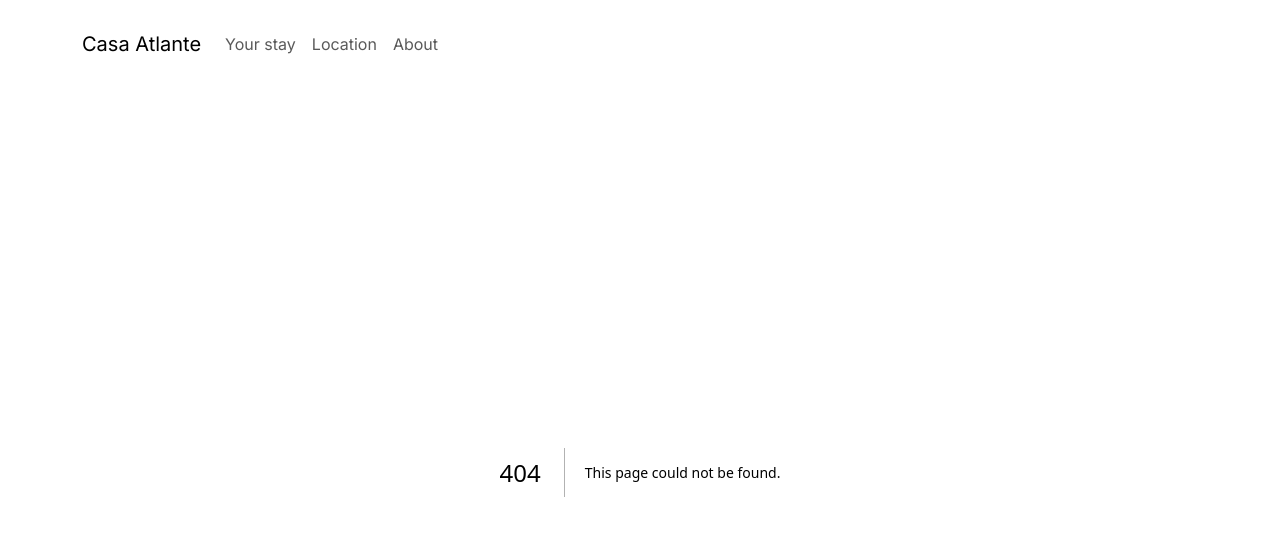
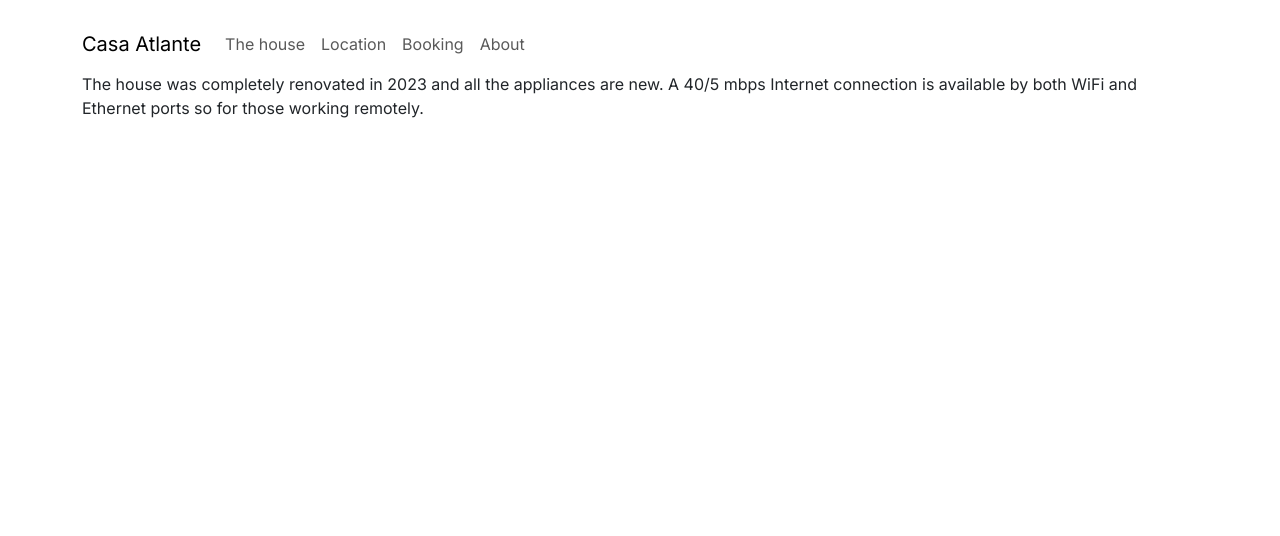
Before and after one commit to vondersam/casa_atlante, a Next.js app: page /house in a window 1280 px wide. Before the commit this address had no page. Shown: the top 536 px of the page. Built offline with nearby package versions, Linux system fonts and the light colour scheme.

Commit message:
Add new sections.

```diff
--- a/src/app/header.tsx
+++ b/src/app/header.tsx
@@ -10,8 +10,9 @@ function Header() {
       <Navbar>
         <Navbar.Brand href="/">Casa Atlante</Navbar.Brand>
         <Nav className="me-auto">
-          <Nav.Link href="/stay/the_home">Your stay</Nav.Link>
+          <Nav.Link href="/house">The house</Nav.Link>
           <Nav.Link href="/location">Location</Nav.Link>
+          <Nav.Link href="/booking">Booking</Nav.Link>
           <Nav.Link href="/about">About</Nav.Link>
         </Nav>
       </Navbar>
--- /dev/null
+++ b/src/app/house/page.tsx
@@ -0,0 +1,9 @@
+export default function TheHome() {
+  return (
+    <>
+      The house was completely renovated in 2023 and all the appliances are new.
+      A 40/5 mbps Internet connection is available by both WiFi and Ethernet
+      ports so for those working remotely.
+    </>
+  );
+}
--- a/src/app/page.tsx
+++ b/src/app/page.tsx
@@ -7,7 +7,7 @@ function Arrow(props: any) {
   return (
     <div
       className={className}
-      style={{ ...style, display: 'block', color: 'black' }}
+      style={{ ...style, display: 'block' }}
       onClick={onClick}
     />
   );
```
Also changed, not shown: src/app/location/page.tsx (added, +10 -0 lines), src/app/stay/the_home/page.tsx (deleted, +0 -13 lines), src/app/booking/page.tsx (added).
